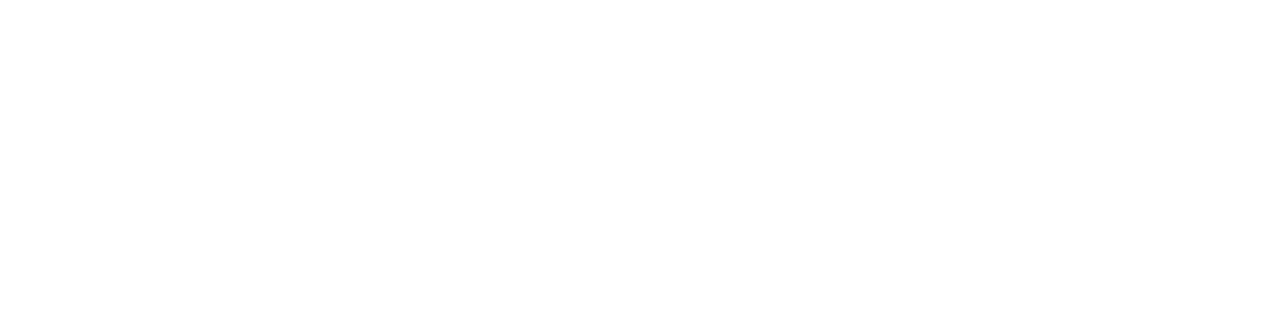
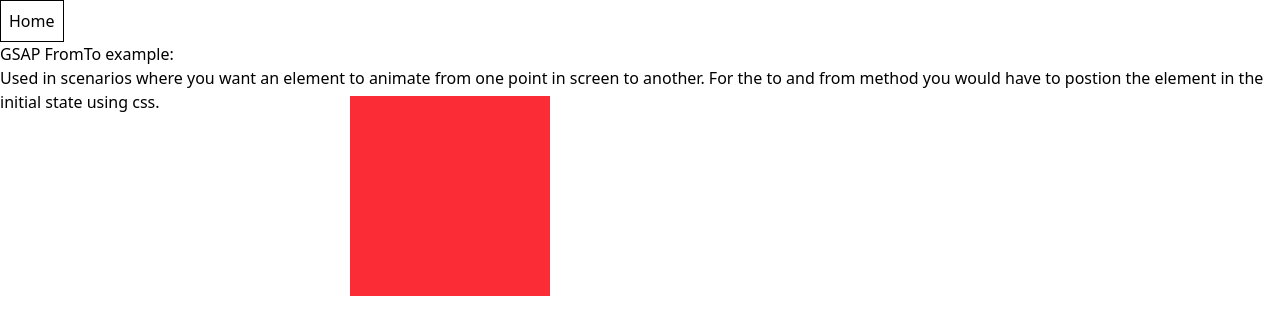
Before and after one commit to ojha-me/learn-gsap, a React (Vite) app: page /gsap-from-to in a window 1280 px wide. Before the commit this address had no page. Shown: the top 334 px of the page. Built offline with nearby package versions, Linux system fonts and the light colour scheme.

Commit message:
Gsam fromTo

```diff
--- a/src/App.tsx
+++ b/src/App.tsx
@@ -7,6 +7,7 @@ const navigate = useNavigate()
       <button className="p-2 border border-black w-1/2" onClick={() => navigate('/gsap-to')}>GSAP To</button>
       <button className="p-2 border border-black w-1/2" onClick={() => navigate('/gsap-from')}>GSAP From</button>
       <button className="p-2 border border-black w-1/2" onClick={() => navigate('/gsap-timeline')}>GSAP Timeline</button>
+      <button className="p-2 border border-black w-1/2" onClick={() => navigate('/gsap-from-to')}>GSAP From To</button>
     </div>
   )
 }
--- /dev/null
+++ b/src/components/GSAPFromTo.tsx
@@ -0,0 +1,39 @@
+import gsap from "gsap";
+import { useGSAP } from "@gsap/react";
+import { useNavigate } from "react-router-dom";
+
+const GSAPFromTo = () => {
+    const navigate = useNavigate()
+
+    useGSAP(()=>{
+        gsap.fromTo(
+            ".box",
+            {
+              x: 200,
+              opacity: 0,
+              scale: 0.5,
+            },
+            {
+
+              x: 400,
+              opacity: 1,
+              scale: 2,
+              rotation: 360,
+              duration: 2,
+              ease: "power3.inOut",
+            }
+          );
+    },[])
+
+  return (
+    <>
+    <button className="border bg-white p-2" onClick={()=>navigate("/")}>Home</button>
+    <h1>GSAP FromTo example:</h1>
+    Used in scenarios where you want an element to animate from one point in screen to another.
+    For the to and from method you would have to postion the element in the initial state using css.
+    <div className="box bg-red-500 h-[100px] w-[100px] mt-8"></div>
+    </>
+  )
+}
+
+export default GSAPFromTo
--- a/src/main.tsx
+++ b/src/main.tsx
@@ -3,9 +3,10 @@ import { createRoot } from 'react-dom/client'
 import './index.css'
 import App from './App.tsx'
 import { BrowserRouter, Route, Routes } from 'react-router-dom'
-import GSAPFrom from './components/GSAPFrom/GSAPFrom.tsx'
-import GSAPTo from './components/GSAPTo/GSAPTo.tsx'
-import GSAPTimeline from './components/GSAPTimeline/GSAPTimeline.tsx'
+import GSAPFrom from './components/GSAPFrom.tsx'
+import GSAPTo from './components/GSAPTo.tsx'
+import GSAPTimeline from './components/GSAPTimeline.tsx'
+import GSAPFromTo from './components/GSAPFromTo.tsx'
 createRoot(document.getElementById('root')!).render(
   <StrictMode>
     <BrowserRouter>
@@ -14,6 +15,7 @@ createRoot(document.getElementById('root')!).render(
       <Route path="/gsap-from" element={<GSAPFrom />} />
       <Route path="/gsap-to" element={<GSAPTo />} />
       <Route path="/gsap-timeline" element={<GSAPTimeline />} />
+      <Route path="/gsap-from-to" element={<GSAPFromTo />} />
     </Routes>
     </BrowserRouter>
   </StrictMode>,
```
Also changed, not shown: src/components/GSAPFrom.tsx (renamed from src/components/GSAPFrom/GSAPFrom.tsx), src/components/GSAPFrom/GSAPFromReadme.md (deleted), src/components/GSAPTimeline.tsx (renamed from src/components/GSAPTimeline/GSAPTimeline.tsx), src/components/GSAPTo.tsx (renamed from src/components/GSAPTo/GSAPTo.tsx).
